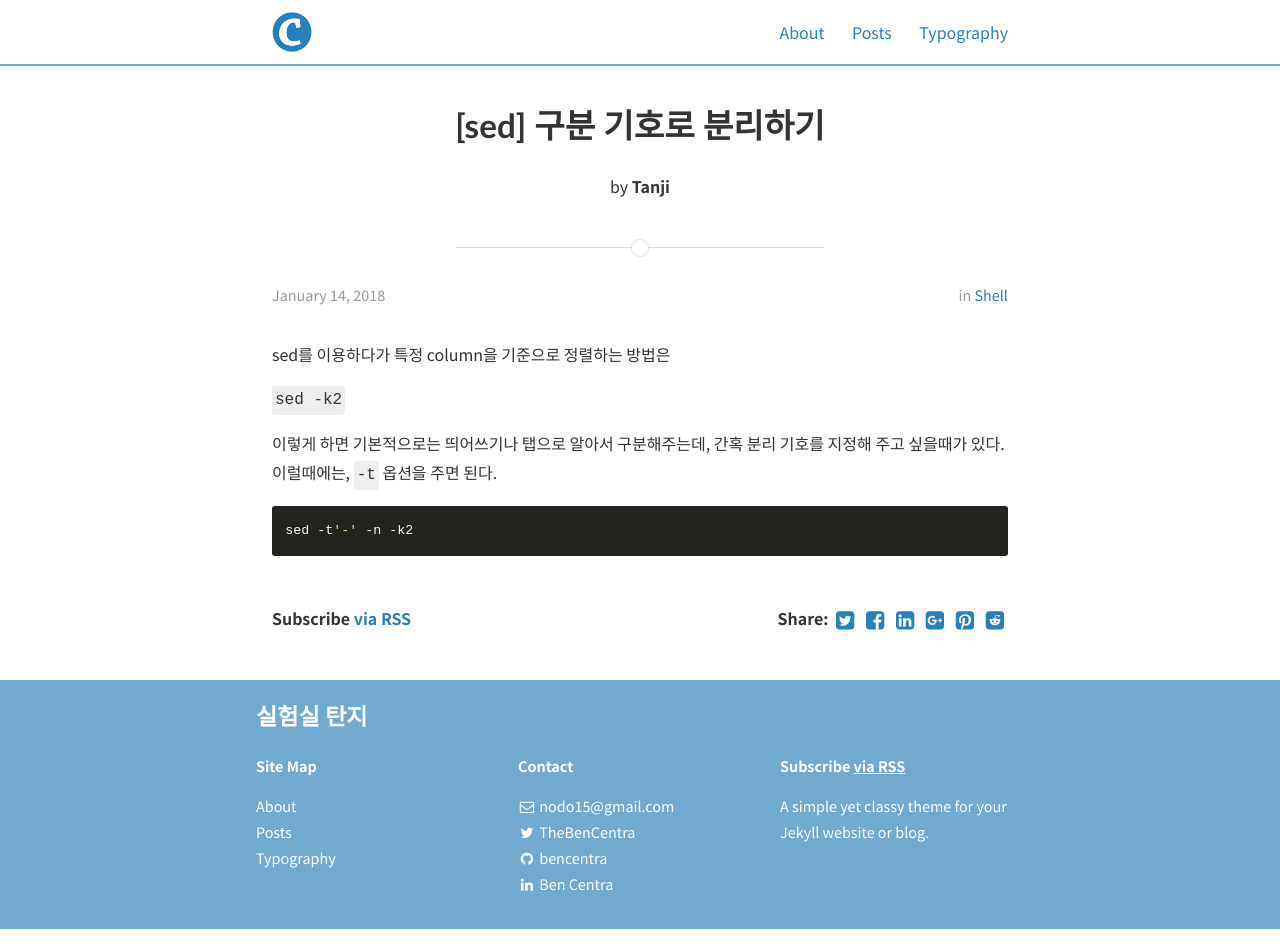
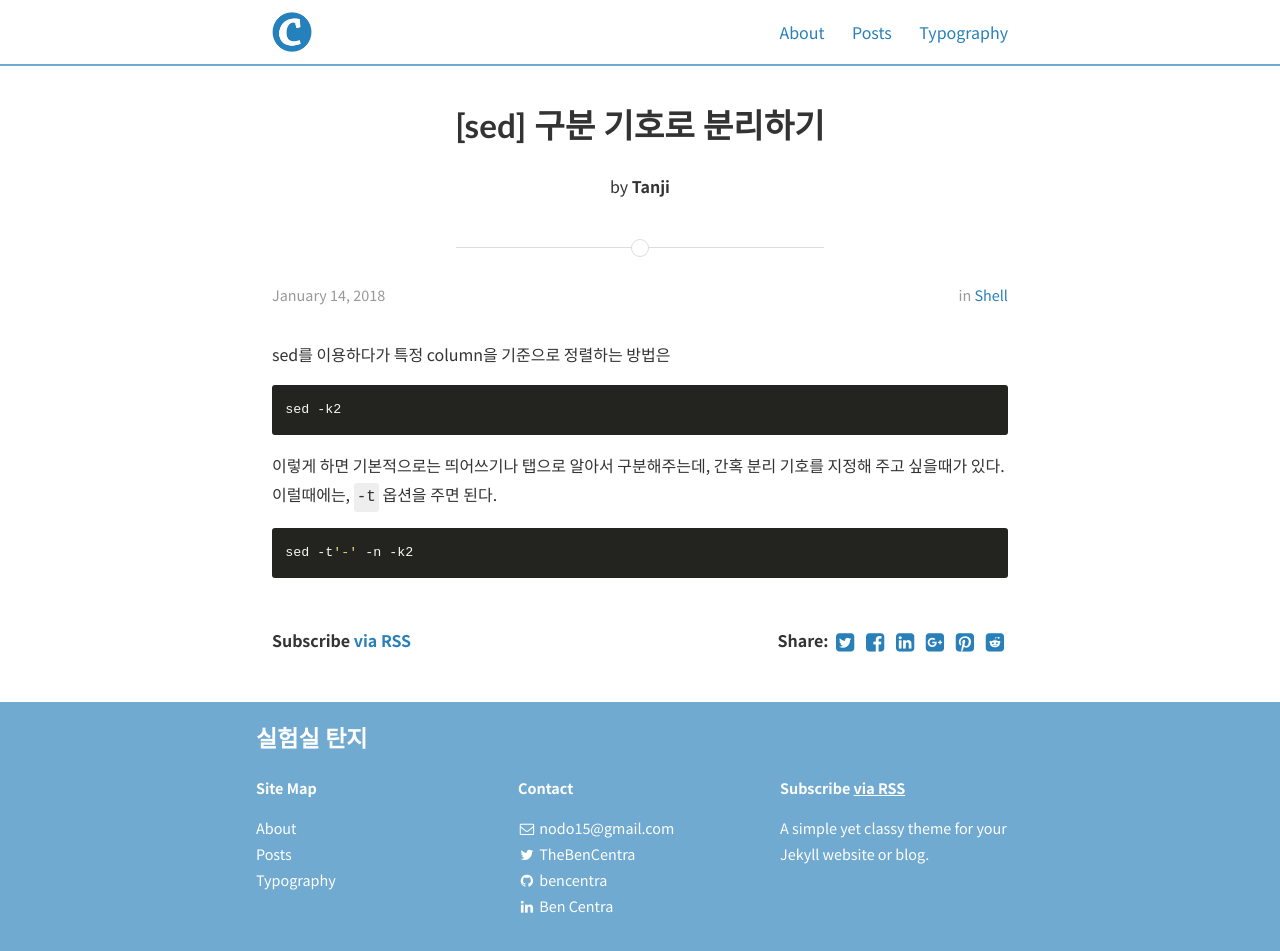
Before and after one commit to tanji3000/tanji3000.github.io, a Jekyll site: the page built from _posts/2018-01-14-Sed-delimiter.markdown, in a window 1280 px wide. Built offline with Jekyll 4.4.1, drawn with Linux system fonts in a browser that asks for light colours; nearby versions of some CDN libraries; before the commit the page ends 929 px from its top, so only the background shows below that.

````diff
--- a/_posts/2018-01-14-Sed-delimiter.markdown
+++ b/_posts/2018-01-14-Sed-delimiter.markdown
@@ -9,7 +9,9 @@ categories: Shell
 
 sed를 이용하다가 특정 column을 기준으로 정렬하는 방법은
 
-`sed -k2`
+```
+sed -k2
+```
 
 이렇게 하면 기본적으로는 띄어쓰기나 탭으로 알아서 구분해주는데, 간혹 분리 기호를 지정해 주고 싶을때가 있다. 이럴때에는, `-t` 옵션을 주면 된다.
 
````
